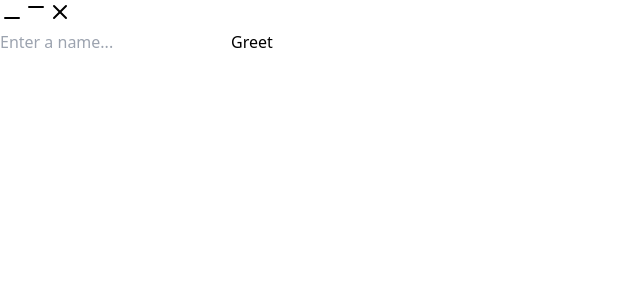
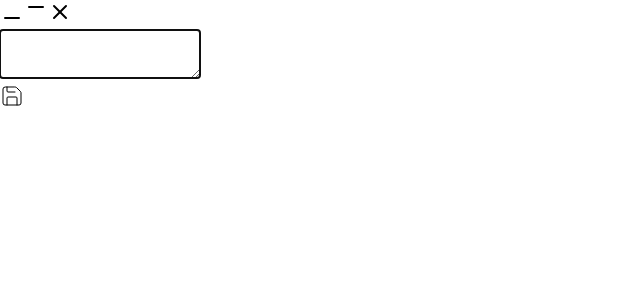
Before and after one commit to 8-prime/notiz, a React (Vite) app: page / in a window 1280 px wide. Shown: the top 300 px of the page, without its empty margins (0-640 px from the left). Built offline with nearby package versions, Linux system fonts and the light colour scheme.

Commit message:
start working on basic view

```diff
--- a/package.json
+++ b/package.json
@@ -10,12 +10,15 @@
     "tauri": "tauri"
   },
   "dependencies": {
+    "@lexical/react": "^0.20.0",
     "@tauri-apps/api": "^2",
     "@tauri-apps/plugin-global-shortcut": "^2.0.0",
     "@tauri-apps/plugin-shell": "^2",
+    "lexical": "^0.20.0",
     "lucide-react": "^0.460.0",
     "react": "^18.2.0",
-    "react-dom": "^18.2.0"
+    "react-dom": "^18.2.0",
+    "use-debounce": "^10.0.4"
   },
   "devDependencies": {
     "@tauri-apps/cli": "^2",
--- a/src/App.tsx
+++ b/src/App.tsx
@@ -1,6 +1,7 @@
 import { useState } from "react";
 import { invoke } from "@tauri-apps/api/core";
 import Titlebar from "./components/titlebar";
+import NoteEditor from "./components/NoteEditor";
 
 function App() {
   const [greetMsg, setGreetMsg] = useState("");
@@ -12,23 +13,9 @@ function App() {
   }
 
   return (
-    <main className="flex flex-col items-center justify-start h-screen">
+    <main className="flex flex-col items-center justify-start h-screen w-screen">
       <Titlebar />
-      <form
-        className="row"
-        onSubmit={(e) => {
-          e.preventDefault();
-          greet();
-        }}
-      >
-        <input
-          id="greet-input"
-          onChange={(e) => setName(e.currentTarget.value)}
-          placeholder="Enter a name..."
-        />
-        <button type="submit">Greet</button>
-      </form>
-      <p>{greetMsg}</p>
+      <NoteEditor />
     </main>
   );
 }
--- /dev/null
+++ b/src/components/NoteEditor.tsx
@@ -0,0 +1,48 @@
+import { Dot, Save } from "lucide-react";
+import React from "react";
+import { useDebouncedCallback } from "use-debounce";
+
+export default function NoteEditor() {
+
+    const ref = React.useRef<HTMLTextAreaElement>(null);
+    const [changes, setChanges] = React.useState(false);
+    const [content, setContent] = React.useState("")
+
+    React.useEffect(() => {
+        if (ref.current) {
+            ref.current.focus();
+        }
+    }, []);
+
+    const debounced = useDebouncedCallback(
+        // function
+        (value) => {
+            setChanges(false);
+        },
+        // delay in ms
+        300
+    );
+
+    const textChanged = (e: React.ChangeEvent<HTMLTextAreaElement>) => {
+        setChanges(true);
+        debounced(e.target.value);
+        setContent(e.target.value);
+    }
+
+    return (
+        <div className="grow flex flex-col items-center justify-start w-full p-4">
+            <div className="w-full h-full overflow-hidden">
+                <textarea
+                    className="w-full h-full p-4 text-sm text-gray-800 bg-white rounded-lg  focus:outline-none resize-none"
+                    ref={ref}
+                    value={content}
+                    onChange={textChanged}
+                />
+            </div>
+            <div className="w-full flex justify-end items-center">
+                {changes && <Dot strokeWidth={1} />}
+                {!changes && <Save strokeWidth={1} />}
+            </div>
+        </div>
+    );
+}
```
Also changed, not shown: 1 other file (tests, documents, lock files or other folders).
